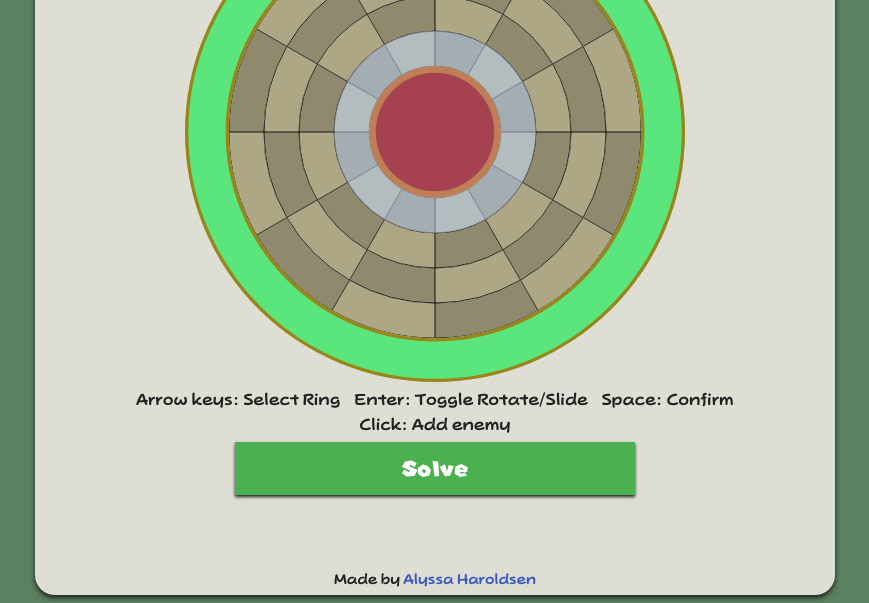
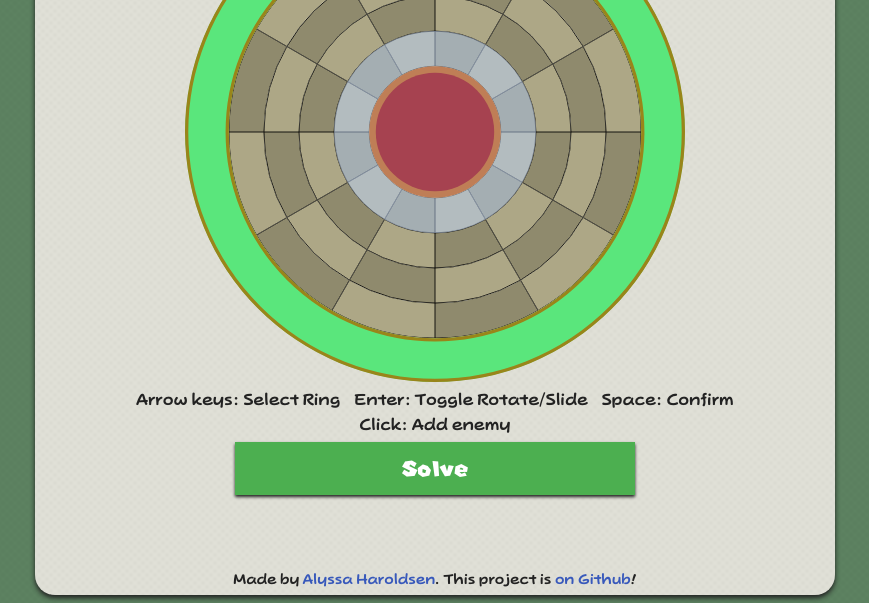
Before and after one commit to kupiakos/papermario-solver, a website built with webpack: page static/index.html in a window 1280 px wide. Shown: the part 213-816 px from the top of the page, without its empty margins (205-1074 px from the left). Built offline with nearby package versions, Linux system fonts and the light colour scheme.

Commit message:
Add some extra project info

```diff
--- a/static/index.html
+++ b/static/index.html
@@ -35,6 +35,9 @@
     </div>
     <button id="solve-button">Solve</button>
   </div>
-  <footer>Made by <a href="http://alyssa.codes">Alyssa Haroldsen</a></footer>
+  <footer>
+    Made by <a href="http://alyssa.codes">Alyssa Haroldsen</a>.
+    This project is <a href="https://github.com/kupiakos/papermario-solver/">on Github</a>!
+  </footer>
 </body>
 </html>
```
Also changed, not shown: README.md.
